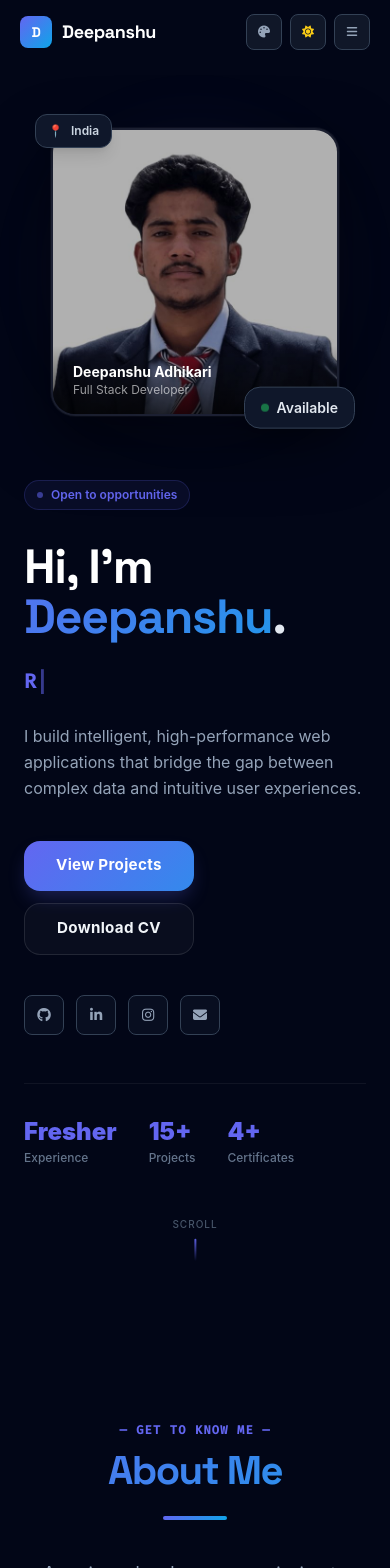
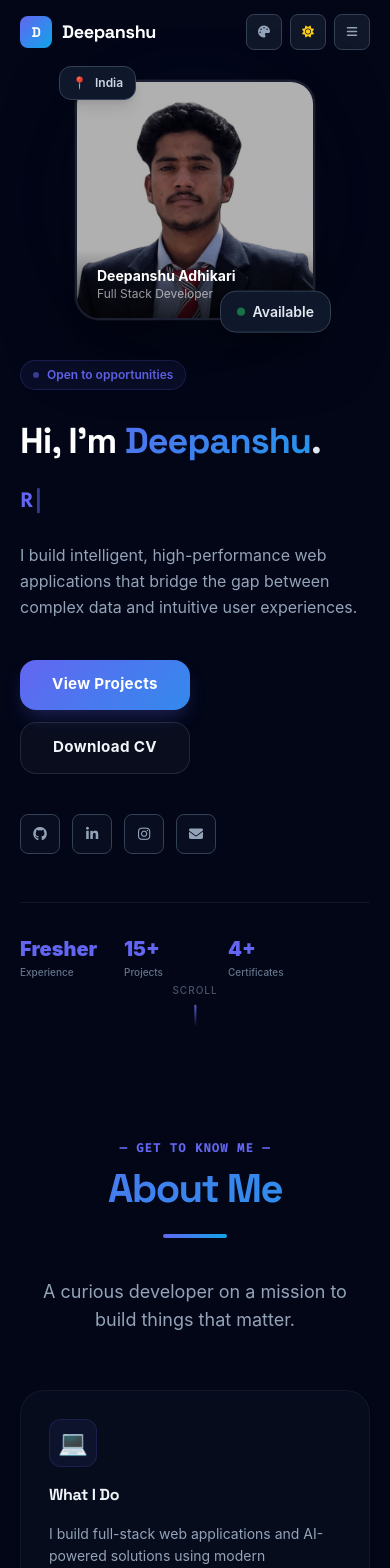
Before and after one commit to DeepanshuAdhikari549/Portfolio, a React (Vite) app: page / in a window 390 px wide. Shown: the top 1568 px of the page. Built offline with nearby package versions, Linux system fonts and the light colour scheme.

Commit message:
UI: Fixed mobile responsiveness and adjusted layout padding

```diff
--- a/src/components/Hero.jsx
+++ b/src/components/Hero.jsx
@@ -44,8 +44,8 @@ export default function Hero() {
   ];
 
   return (
-    <section id="home" className="min-h-screen flex items-center section-container pt-28 pb-16">
-      <div className="grid grid-cols-1 lg:grid-cols-2 gap-16 items-center w-full">
+    <section id="home" className="min-h-screen flex items-center section-container pt-20 sm:pt-28 pb-12 sm:pb-16">
+      <div className="grid grid-cols-1 lg:grid-cols-2 gap-10 lg:gap-16 items-center w-full">
 
         {/* ── Left: Text ── */}
         <motion.div
@@ -68,7 +68,7 @@ export default function Hero() {
           </div>
 
           {/* Name */}
-          <h1 className={`text-5xl sm:text-6xl lg:text-7xl font-extrabold leading-[1.05] tracking-tight mb-5 ${isDark ? 'text-white' : 'text-slate-900'}`}>
+          <h1 className={`text-4xl xs:text-5xl sm:text-6xl lg:text-7xl font-extrabold leading-[1.1] sm:leading-[1.05] tracking-tight mb-5 ${isDark ? 'text-white' : 'text-slate-900'}`}>
             Hi, I'm{' '}
             <span className="text-gradient">Deepanshu</span>
             <span className={isDark ? 'text-slate-200' : 'text-slate-900'}>.</span>
@@ -136,13 +136,13 @@ export default function Hero() {
 
           {/* Stats */}
           <div
-            className="flex items-center gap-8 pt-8 border-t w-full"
+            className="flex flex-wrap items-center gap-6 sm:gap-8 pt-8 border-t w-full"
             style={{ borderColor: isDark ? 'rgba(255,255,255,0.06)' : 'rgba(0,0,0,0.06)' }}
           >
             {stats.map((s, i) => (
-              <div key={i}>
-                <div className="text-2xl font-black" style={{ color: theme.primary }}>{s.value}</div>
-                <div className={`text-xs mt-0.5 font-medium ${isDark ? 'text-slate-500' : 'text-slate-400'}`}>{s.label}</div>
+              <div key={i} className="min-w-[80px]">
+                <div className="text-xl sm:text-2xl font-black" style={{ color: theme.primary }}>{s.value}</div>
+                <div className={`text-[10px] sm:text-xs mt-0.5 font-medium ${isDark ? 'text-slate-500' : 'text-slate-400'}`}>{s.label}</div>
               </div>
             ))}
           </div>
@@ -158,7 +158,7 @@ export default function Hero() {
           <div className="relative">
             {/* Photo frame with hover emoji */}
             <div
-              className="relative w-72 h-72 sm:w-80 sm:h-80 lg:w-[360px] lg:h-[360px] rounded-3xl overflow-hidden cursor-pointer group"
+              className="relative w-60 h-60 xs:w-72 xs:h-72 sm:w-80 sm:h-80 lg:w-[360px] lg:h-[360px] rounded-3xl overflow-hidden cursor-pointer group"
               style={{
                 border: `2px solid ${isDark ? 'rgba(255,255,255,0.1)' : 'rgba(0,0,0,0.08)'}`,
                 boxShadow: isDark
--- a/src/index.css
+++ b/src/index.css
@@ -78,13 +78,13 @@ h1, h2, h3, h4, h5, h6 {
 .section-container {
   position: relative;
   width: 100%;
-  padding: 8rem 1.5rem;
-  max-width: 1300px;
+  padding: 5rem 1.25rem;
+  max-width: 1200px;
   margin: 0 auto;
 }
 
-@media (min-width: 640px)  { .section-container { padding-left: 3rem; padding-right: 3rem; } }
-@media (min-width: 1024px) { .section-container { padding-left: 5rem; padding-right: 5rem; } }
+@media (min-width: 640px)  { .section-container { padding: 6rem 2.5rem; } }
+@media (min-width: 1024px) { .section-container { padding: 8rem 4rem; } }
 
 .section-title {
   font-size: clamp(2.5rem, 5vw, 4rem);
```
